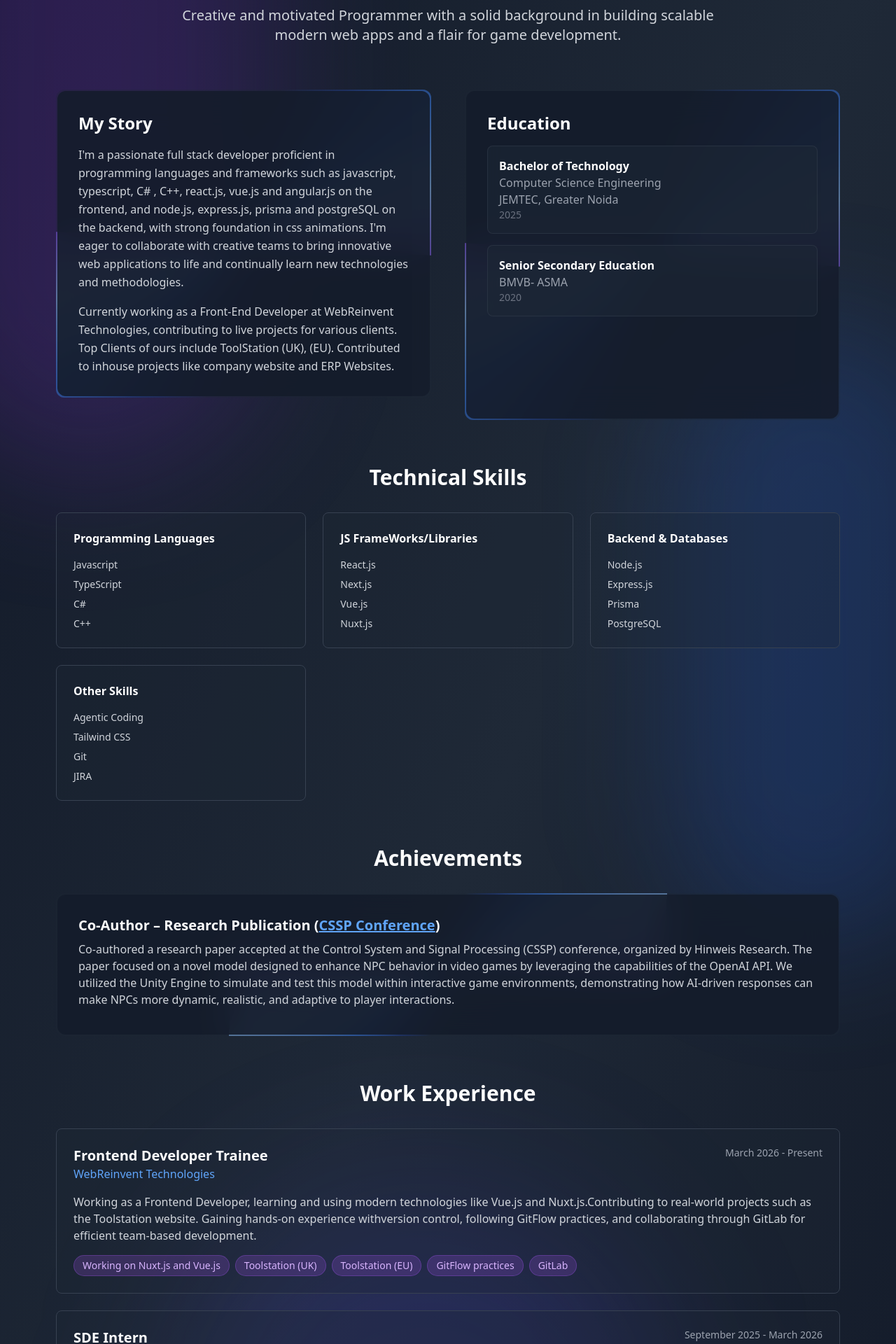
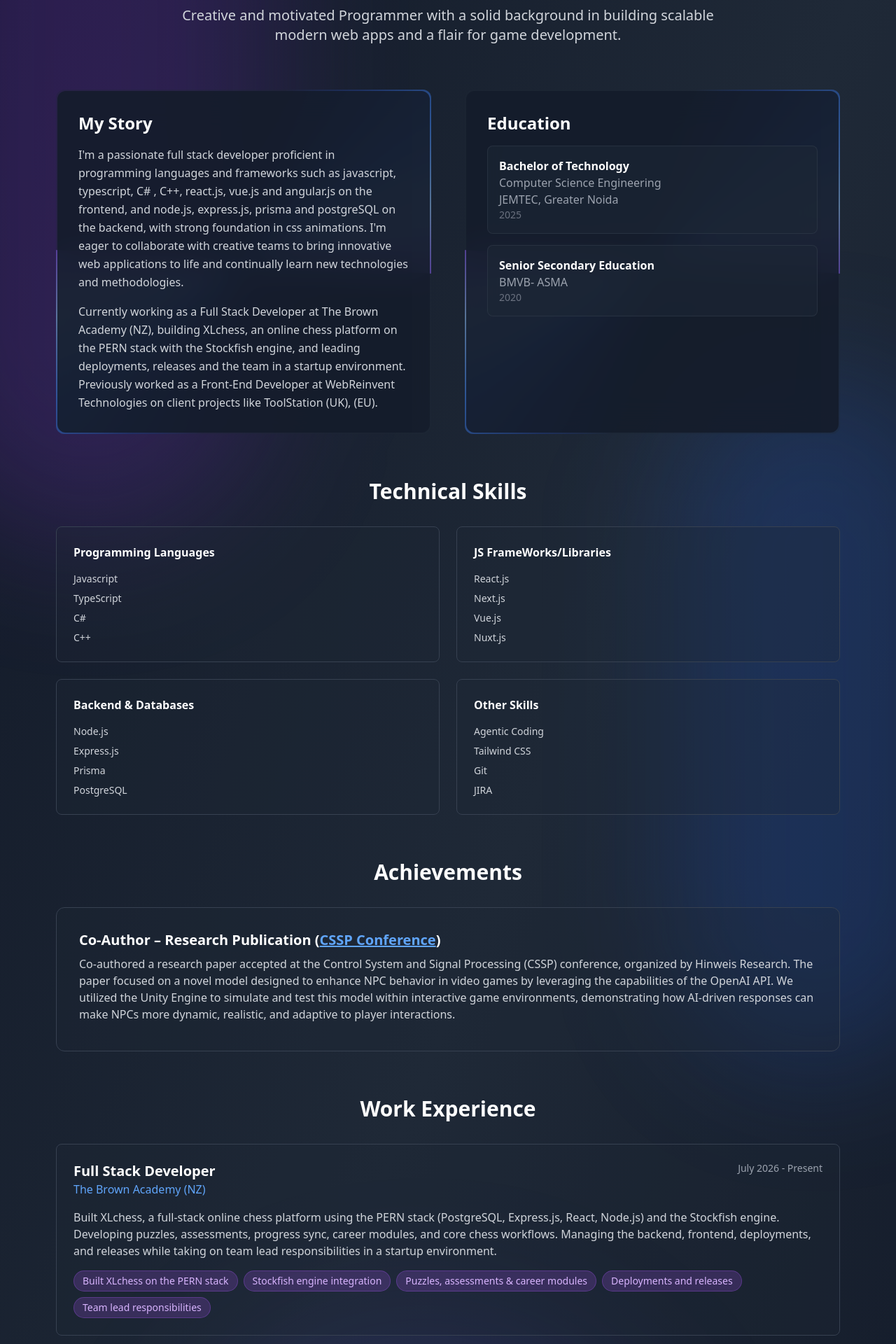
Before and after one commit to Harsh-Mahatha/My-Portfolio, a React (Vite) app: page /about in a window 1280 px wide. Shown: the part 160-2080 px from the top of the page at 70% size. Built offline with nearby package versions, Linux system fonts and the light colour scheme.

Commit message:
Updated Work Experience

```diff
--- a/src/App.jsx
+++ b/src/App.jsx
@@ -229,13 +229,27 @@ const Portfolio = () => {
 
   const experience = [
     {
+      company: "The Brown Academy (NZ)",
+      position: "Full Stack Developer",
+      duration: "July 2026 - Present",
+      description:
+        "Built XLchess, a full-stack online chess platform using the PERN stack (PostgreSQL, Express.js, React, Node.js) and the Stockfish engine. Developing puzzles, assessments, progress sync, career modules, and core chess workflows. Managing the backend, frontend, deployments, and releases while taking on team lead responsibilities in a startup environment.",
+      achievements: [
+        "Built XLchess on the PERN stack",
+        "Stockfish engine integration",
+        "Puzzles, assessments & career modules",
+        "Deployments and releases",
+        "Team lead responsibilities",
+      ],
+    },
+    {
       company: "WebReinvent Technologies",
       position: "Frontend Developer Trainee",
-      duration: "March 2026 - Present",
+      duration: "March 2026 - July 2026",
       description:
-        "Working as a Frontend Developer, learning and using modern technologies like Vue.js and Nuxt.js.Contributing to real-world projects such as the Toolstation website. Gaining hands-on experience withversion control, following GitFlow practices, and collaborating through GitLab for efficient team-based development.",
+        "Worked as a Frontend Developer, learning and using modern technologies like Vue.js and Nuxt.js. Contributed to real-world projects such as the Toolstation website. Gained hands-on experience with version control, following GitFlow practices, and collaborating through GitLab for efficient team-based development.",
       achievements: [
-        "Working on Nuxt.js and Vue.js",
+        "Worked on Nuxt.js and Vue.js",
         "Toolstation (UK)",
         "Toolstation (EU)",
         "GitFlow practices",
--- a/src/components/AboutPage.jsx
+++ b/src/components/AboutPage.jsx
@@ -17,7 +17,7 @@ const AboutPage = ({ experience, skills }) => (
       </div>
 
       <div className="grid grid-cols-1 lg:grid-cols-2 gap-12 mb-16">
-        <CircuitTrailWrapper containerClassName="mb-8" className="p-8 h-full bg-gray-800/30">
+        <CircuitTrailWrapper containerClassName="h-full" className="p-8 h-full bg-gray-800/30">
           <h2 className="text-2xl font-bold text-white mb-4">My Story</h2>
           <p className="text-gray-300 leading-relaxed mb-4">
             I'm a passionate full stack developer proficient in programming languages
@@ -28,10 +28,11 @@ const AboutPage = ({ experience, skills }) => (
             life and continually learn new technologies and methodologies.
           </p>
           <p className="text-gray-300 leading-relaxed">
-            Currently working as a Front-End Developer at WebReinvent Technologies,
-            contributing to live projects for various clients. Top Clients of ours
-            include ToolStation (UK), (EU).
-            Contributed to inhouse projects like company website and ERP Websites.
+            Currently working as a Full Stack Developer at The Brown Academy (NZ),
+            building XLchess, an online chess platform on the PERN stack with the
+            Stockfish engine, and leading deployments, releases and the team in a
+            startup environment. Previously worked as a Front-End Developer at
+            WebReinvent Technologies on client projects like ToolStation (UK), (EU).
           </p>
         </CircuitTrailWrapper>
 
@@ -62,7 +63,7 @@ const AboutPage = ({ experience, skills }) => (
         <h2 className="text-3xl font-bold text-white mb-8 text-center">
           Technical Skills
         </h2>
-        <div className="grid grid-cols-1 md:grid-cols-2 lg:grid-cols-3 gap-6">
+        <div className="grid grid-cols-1 md:grid-cols-2 gap-6">
           {Object.entries(skills).map(([category, skillList]) => (
             <div
               key={category}
@@ -85,8 +86,7 @@ const AboutPage = ({ experience, skills }) => (
             Achievements
           </h2>
           <div className="space-y-6 max-w-6xl mx-auto">
-            <CircuitTrailWrapper>
-              <div className="p-8 bg-gray-800/30">
+            <div className="p-8 bg-gray-800/30 rounded-xl border border-gray-700 hover:border-blue-500/50 transition-colors">
               <h3 className="text-xl font-semibold text-white mb-2">
                 Co-Author – Research Publication (<a href="http://cssp.thehinweis.com/2024/" target="_blank" rel="noopener noreferrer" className="text-blue-400 underline hover:text-blue-300">CSSP Conference</a>)
               </h3>
@@ -101,7 +101,6 @@ const AboutPage = ({ experience, skills }) => (
                 adaptive to player interactions.
               </p>
             </div>
-            </CircuitTrailWrapper>
           </div>
         </div>
 
```
Lines whose indentation alone changed are shown as unchanged.
